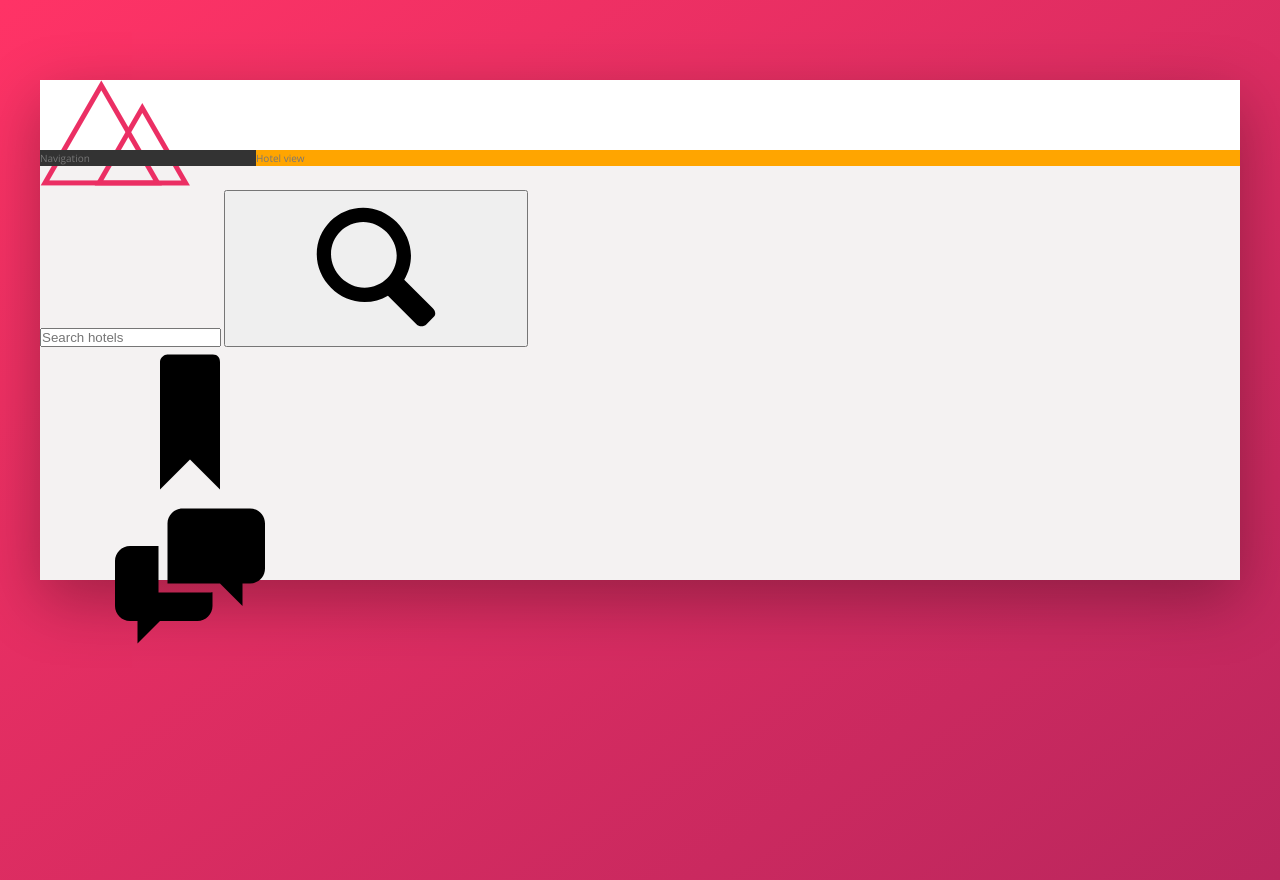
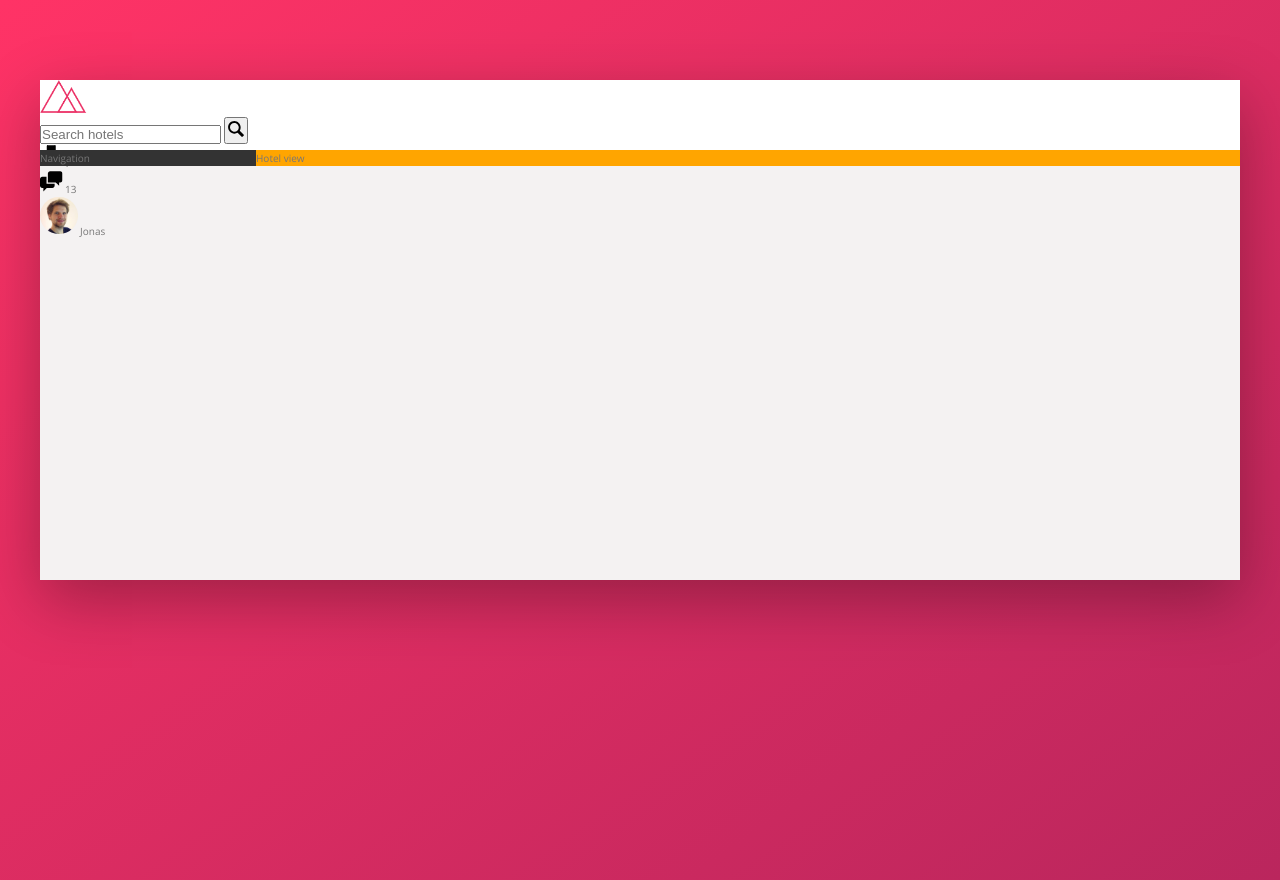
Before and after one commit to abby-wankenobi/flexbox, a website: page index.html in a window 1280 px wide. Drawn offline with nearby package versions, Linux system fonts and the light colour scheme.

Commit message:
styling icons

```diff
--- a/index.html
+++ b/index.html
@@ -32,13 +32,21 @@
               <svg class="user-nav__icon">
                 <use xlink:href="img/symbol-defs.svg#icon-bookmark"></use>
               </svg>
+              <span class="user-nav__notification">7</span>
             </div>
+
             <div class="user-nav__icon-box">
               <svg class="user-nav__icon">
                 <use xlink:href="img/symbol-defs.svg#icon-chat"></use>
               </svg>
+              <span class="user-nav__notification">13</span>
+            </div>
+            <div class="user-nav__user">
+              <img src="img/user.jpg" alt="user photo" class="user-nav__user-photo">
+              <span class="user-nav__user-name">Jonas</span>
             </div>
           </nav>
+
         </header>
 
         <div class="content">
--- a/sass/_components.scss
+++ b/sass/_components.scss
@@ -0,0 +1,58 @@
+/////////
+//LOGO
+
+.logo {
+  height: 3.25rem;
+}
+
+/////////
+//SEARCH
+
+.search {
+  &__input {
+
+  }
+
+  &__button {
+
+
+  }
+
+  &__icon {
+    height: 2rem;
+    width: 2rem;
+  }
+}
+
+
+
+/////////
+//USER NAV
+
+.user-nav {
+  &__icon-box {
+
+  }
+
+  &__icon {
+    height: 2.25rem;
+    width: 2.25rem;
+  }
+
+  &__notification {
+
+  }
+
+  &__user {
+
+  }
+
+  &__user-photo {
+    height: 3.75rem;
+    border-radius: 50%;
+  }
+
+  &__user-name {
+
+  }
+}
```
Also changed, not shown: css/style.css.
